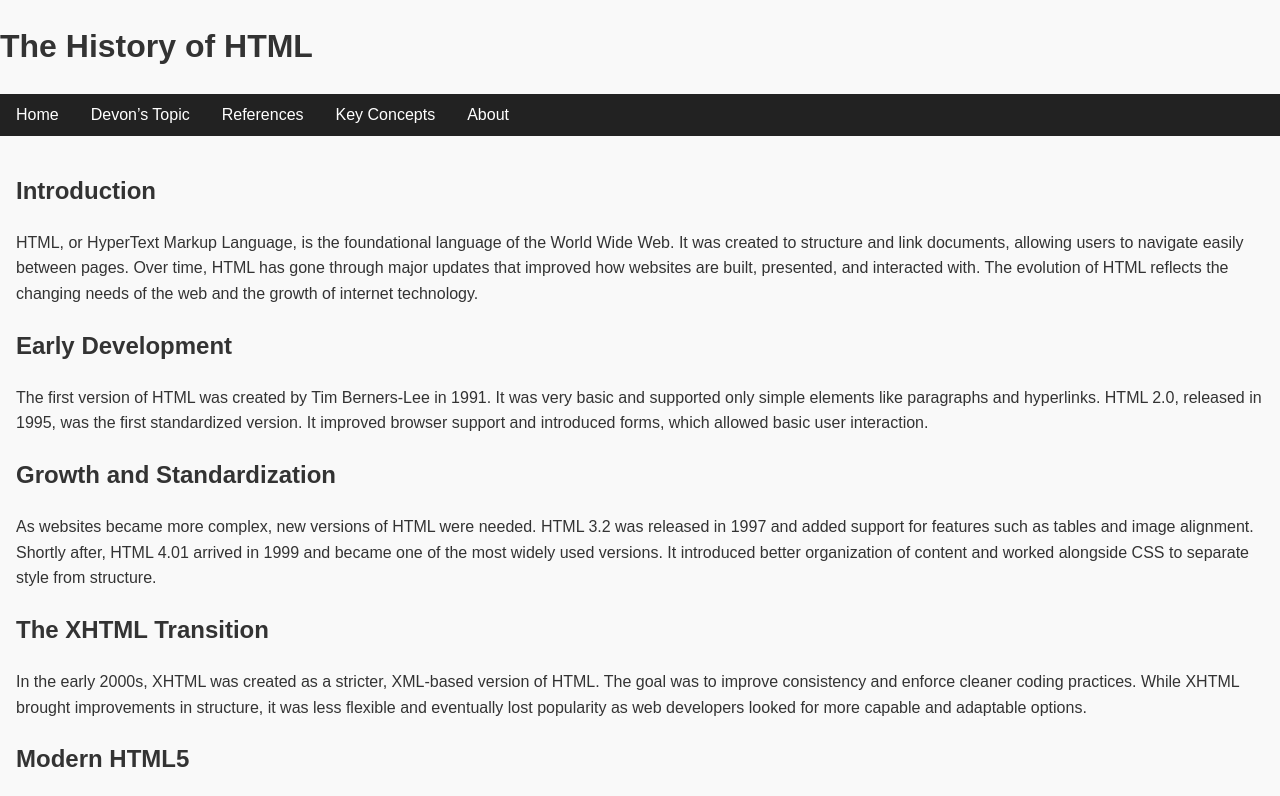
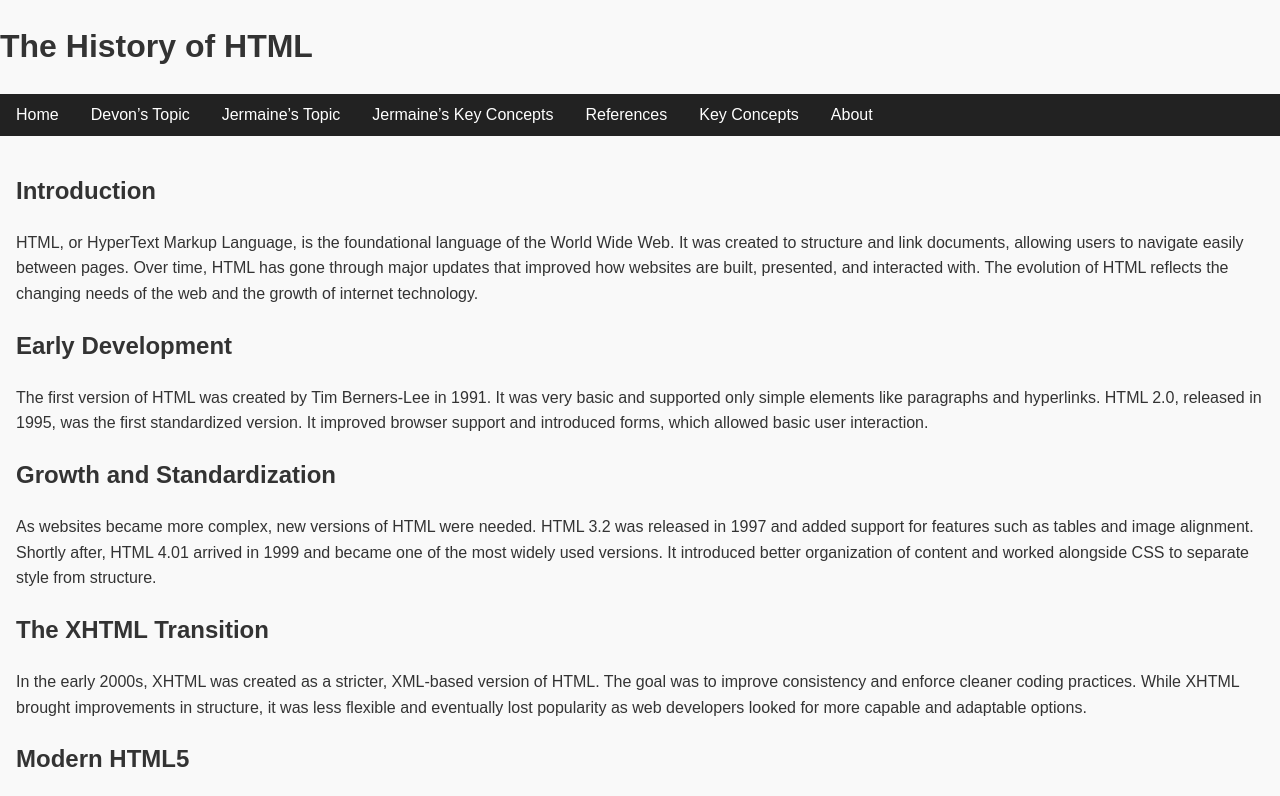
Before and after one commit to dmarocks123/IT3203-Milestone1, a plain HTML site: page topic-devon.html in a window 1280 px wide. Shown: the top 796 px of the page. Drawn offline with Linux system fonts and the light colour scheme.

Commit message:
Update topic-devon.html
included jermaines topic & key concepts

```diff
--- a/topic-devon.html
+++ b/topic-devon.html
@@ -13,6 +13,8 @@
       <ul class="menu">
         <li><a href="index.html">Home</a></li>
         <li><a href="topic-devon.html">Devon’s Topic</a></li>
+        <li><a href="topic-jermaine.html">Jermaine’s Topic</a></li>
+        <li><a href="jermaine-concepts.html">Jermaine’s Key Concepts</a></li>
         <li><a href="references.html">References</a></li>
         <li><a href="concepts.html">Key Concepts</a></li>
         <li><a href="about.html">About</a></li>
```
